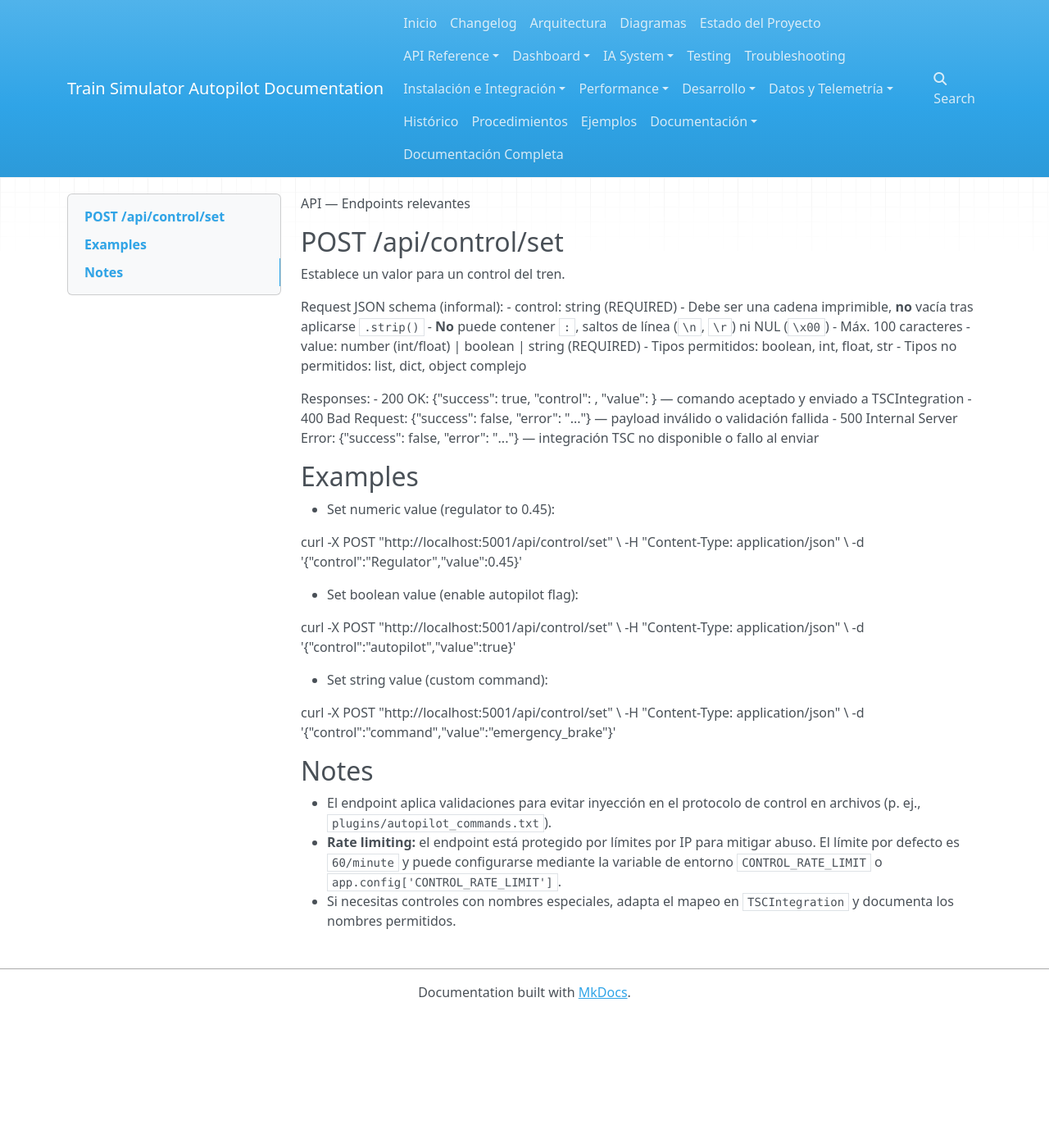
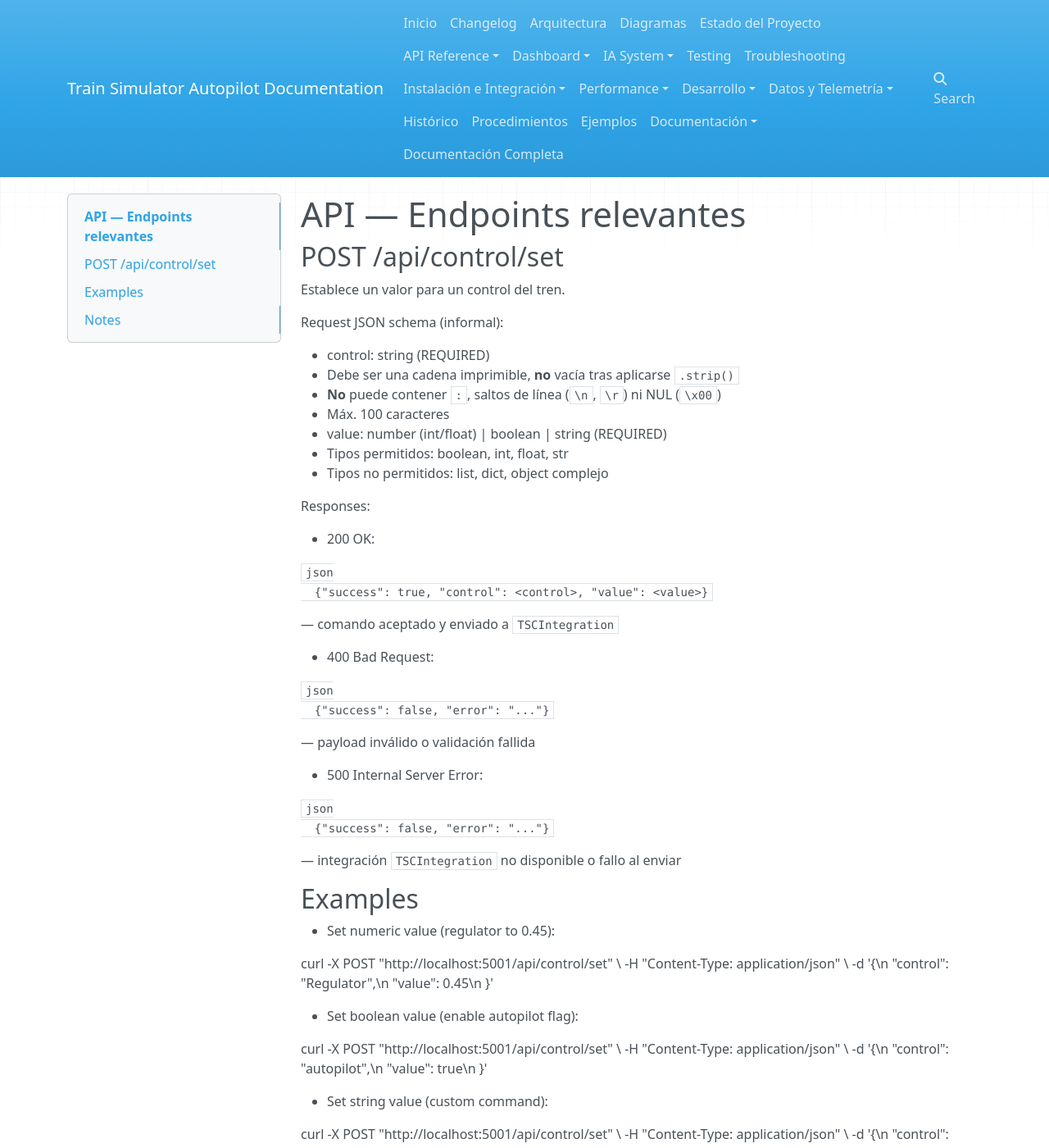
Before and after one commit to doski2/TrainSimulatorAutopilot, an MkDocs documentation site: the page built from docs/API.md, in a window 1280 px wide and 1400 px high. Shown: the whole window at 82% size. Built offline with MkDocs 1.6.1, drawn with Linux system fonts in a browser that asks for light colours; nearby versions of some CDN libraries; some of the changed text lies outside the part shown.

````diff
--- a/docs/API.md
+++ b/docs/API.md
@@ -1,10 +1,12 @@
-API — Endpoints relevantes
+# API — Endpoints relevantes
 
 POST /api/control/set
 ---------------------
+
 Establece un valor para un control del tren.
 
 Request JSON schema (informal):
+
 - control: string (REQUIRED)
   - Debe ser una cadena imprimible, **no** vacía tras aplicarse `.strip()`
   - **No** puede contener `:`, saltos de línea (`\n`, `\r`) ni NUL (`\x00`)
@@ -14,32 +16,63 @@ Request JSON schema (informal):
   - Tipos no permitidos: list, dict, object complejo
 
 Responses:
-- 200 OK: {"success": true, "control": <control>, "value": <value>} — comando aceptado y enviado a TSCIntegration
-- 400 Bad Request: {"success": false, "error": "..."} — payload inválido o validación fallida
-- 500 Internal Server Error: {"success": false, "error": "..."} — integración TSC no disponible o fallo al enviar
+
+- 200 OK:
+
+  ```json
+  {"success": true, "control": <control>, "value": <value>}
+  ```
+
+  — comando aceptado y enviado a `TSCIntegration`
+
+- 400 Bad Request:
+
+  ```json
+  {"success": false, "error": "..."}
+  ```
+
+  — payload inválido o validación fallida
+
+- 500 Internal Server Error:
+
+  ```json
+  {"success": false, "error": "..."}
+  ```
+
+  — integración `TSCIntegration` no disponible o fallo al enviar
 
 Examples
 --------
+
 - Set numeric value (regulator to 0.45):
 
   curl -X POST "http://localhost:5001/api/control/set" \
     -H "Content-Type: application/json" \
-    -d '{"control":"Regulator","value":0.45}'
+    -d '{\n      "control": "Regulator",\n      "value": 0.45\n    }'
 
 - Set boolean value (enable autopilot flag):
 
   curl -X POST "http://localhost:5001/api/control/set" \
     -H "Content-Type: application/json" \
-    -d '{"control":"autopilot","value":true}'
+    -d '{\n      "control": "autopilot",\n      "value": true\n    }'
 
 - Set string value (custom command):
 
   curl -X POST "http://localhost:5001/api/control/set" \
     -H "Content-Type: application/json" \
-    -d '{"control":"command","value":"emergency_brake"}'
+    -d '{\n      "control": "command",\n      "value": "emergency_brake"\n    }'
 
 Notes
 -----
-- El endpoint aplica validaciones para evitar inyección en el protocolo de control en archivos (p. ej., `plugins/autopilot_commands.txt`).
-- **Rate limiting:** el endpoint está protegido por límites por IP para mitigar abuso. El límite por defecto es `60/minute` y puede configurarse mediante la variable de entorno `CONTROL_RATE_LIMIT` o `app.config['CONTROL_RATE_LIMIT']`.
-- Si necesitas controles con nombres especiales, adapta el mapeo en `TSCIntegration` y documenta los nombres permitidos.
+
+- El endpoint aplica validaciones para evitar inyección en el protocolo de
+  control en archivos (p. ej., `plugins/autopilot_commands.txt`).
+
+- **Rate limiting:** el endpoint está protegido por límites por IP para mitigar
+  abuso.
+  - Límite por defecto: `60/minute`.
+  - Configuración: variable de entorno `CONTROL_RATE_LIMIT` o
+    `app.config['CONTROL_RATE_LIMIT']`.
+
+- Si necesitas controles con nombres especiales, adapta el mapeo en
+  `TSCIntegration` y documenta los nombres permitidos.
````
